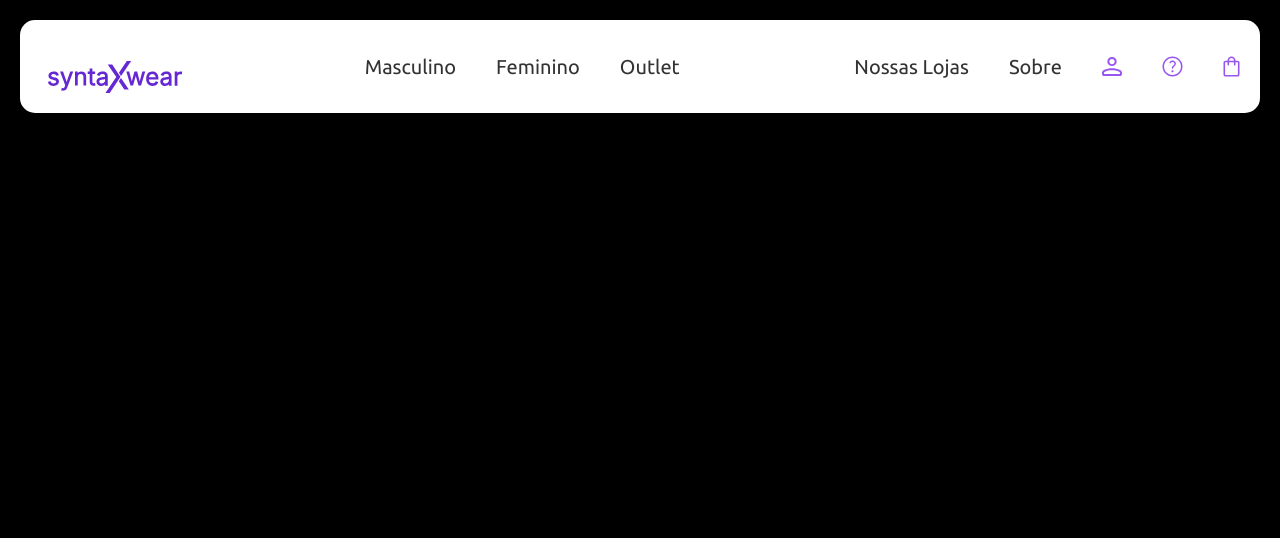
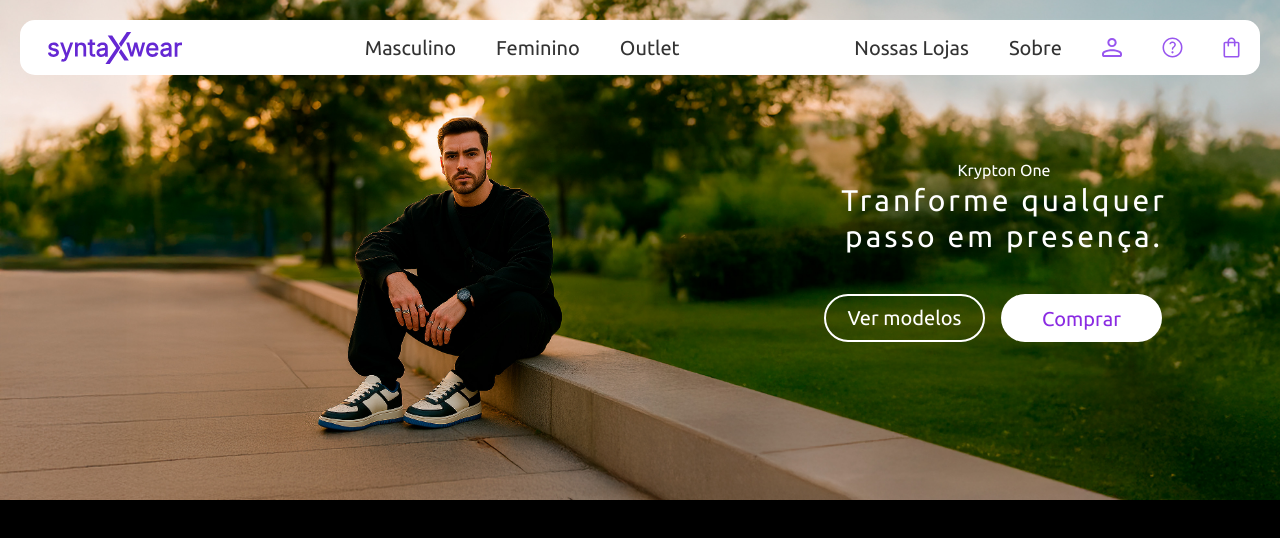
Before and after one commit to pedrosiufc/ecommerce-syntaxwear, a plain HTML site: page index.html in a window 1280 px wide. Drawn offline with Linux system fonts and the light colour scheme.

Commit message:
feat: correções no reset.css, header.css e adicona o hero.css na página.

```diff
--- a/index.html
+++ b/index.html
@@ -1,5 +1,6 @@
 <!DOCTYPE html>
 <html lang="pt-BR">
+
 <head>
     <meta charset="UTF-8">
     <meta name="viewport" content="width=device-width, initial-scale=1.0">
@@ -9,13 +10,15 @@
     <link rel="stylesheet" href="./src/css/base.css">
     <link rel="stylesheet" href="./src/css/layout.css">
     <link rel="stylesheet" href="./src/css/components/header.css">
+    <link rel="stylesheet" href="./src/css/components/hero.css">
 </head>
+
 <body>
     <header class="header">
         <!-- Logo e Navegação -->
         <h1 class="logo">
             <a href="/" title="SyntaxWear - Tênis e Sneakers Online">
-                <img src="./src/imagens/logo/logo.svg" alt="SyntaxWear - Tênis e Sneakers Online">
+                <img src="./src/imagens/logo/logo.svg"alt="SyntaxWear - Tênis e Sneakers Online">
             </a>
         </h1>
         <nav class="nav-center" aria-label="Categorias Principais">
@@ -50,8 +53,18 @@
     </header>
 
     <main>
-        <section class="hero">
+        <section class="hero-section">
+            <div class="hero-overlay">
                 <!-- Seção Hero -->
+                <div class="hero-content">
+                    <span class="hero-subititle">Krypton One</span>
+                    <h2 class="hero-title">Tranforme qualquer passo em presença.</h2>
+                    <div class="hero-buttons">
+                        <a class="btn btn-outline" href="#">Ver modelos</a>
+                        <a class="btn btn-filled" href="#">Comprar</a>
+                    </div>
+                </div>
+            </div>
         </section>
 
         <section class="shoe-categories">
@@ -67,4 +80,5 @@
         <!-- Informações de Contato e Links -->
     </footer>
 </body>
+
 </html>
--- a/src/css/components/header.css
+++ b/src/css/components/header.css
@@ -10,7 +10,7 @@
     display: flex;
     justify-content: space-between;
     align-items: center;
-    padding: 12px 20px;
+    padding: 0.225rem 1.25rem;
     background-color: #ffffff;
 }
 
@@ -29,7 +29,7 @@
 }
 .nav-center a:hover,
 .nav-right a:hover{
-    color: #7c3aed;
+    color: #333333;
 }
 
 .nav-right ul{
--- a/src/css/components/hero.css
+++ b/src/css/components/hero.css
@@ -0,0 +1,66 @@
+.hero-section{
+    background: url(../../imagens/banners/hero.jpg) no-repeat center;
+    background-size: cover;
+    height: 500px;
+    position: relative;
+}
+
+.hero-overlay{
+    width: 100%;
+    height: 100%;
+    display: flex;
+    align-items: center;
+    justify-content: flex-end;
+    padding: 0 6rem;
+}
+
+.hero-content{
+     color: #ffffff;
+     max-width: 360px;
+     text-align: center;
+}
+
+.hero-buttons{
+    display: flex;
+    gap: 16px;
+}
+
+.hero-content .hero-title{
+    font-size: 1.87rem;
+    margin-bottom: 40px;
+    font-weight: 400;
+    line-height: 36px;
+    letter-spacing: 3px;
+}
+
+.hero-content .hero-subtitle{
+    font-size: 1.25rem;
+    font-weight: 400;
+}
+
+.btn{
+    font-size: 1.25rem;
+    width: 161px;
+    height: 48px;
+    border-radius: 25px;
+    color: white;
+    font-weight: 400px;
+    padding: 10px 20px;
+    transition: background-color 0.3s border 0.3s;
+}
+.btn:hover{
+    background-color: blueviolet;
+    color: white;
+    border-color: blueviolet;
+}
+
+.btn-outline{
+    background-color: transparent;
+    border: 2px solid white;
+    line-height: 23px;
+}
+
+.btn-filled{
+    background-color: white;
+    color: blueviolet;
+}
--- a/src/css/reset.css
+++ b/src/css/reset.css
@@ -3,6 +3,8 @@
 *::before,
 *::after {
   box-sizing: border-box;
+  margin: 0;
+  padding: 0;
 }
 
 /* Prevent font size inflation */
```
Also changed, not shown: src/imagens/banners/hero.jpg (added), src/imagens/logo/logo.png (added). Lines whose indentation alone changed are shown as unchanged.
